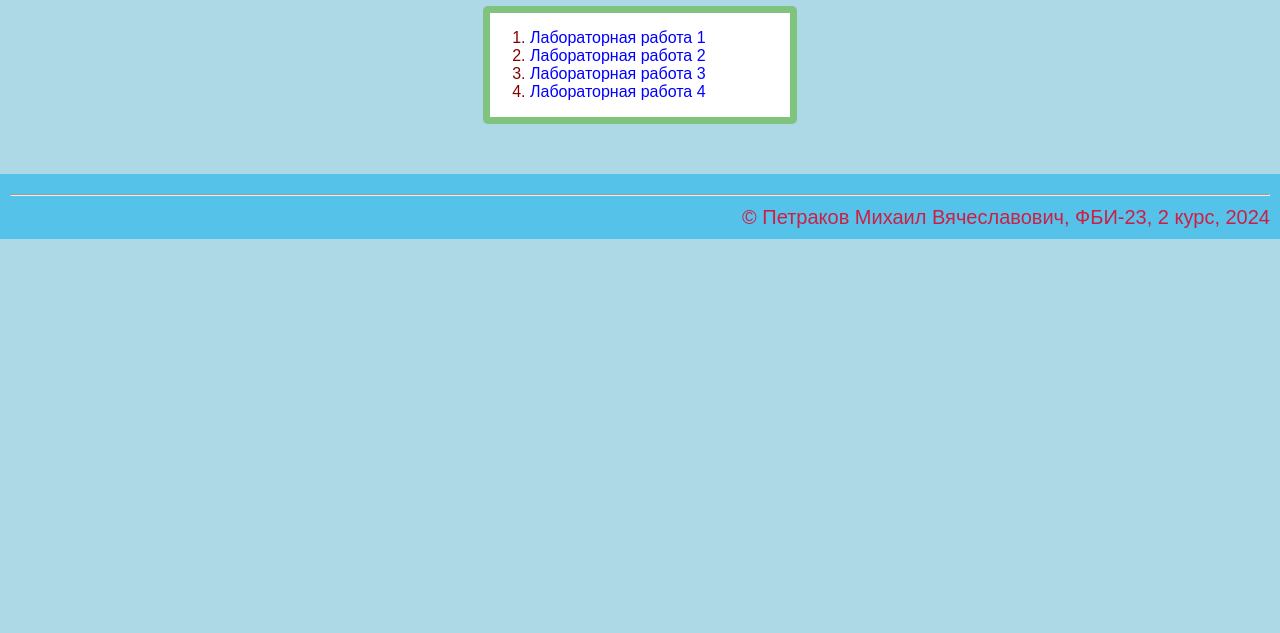
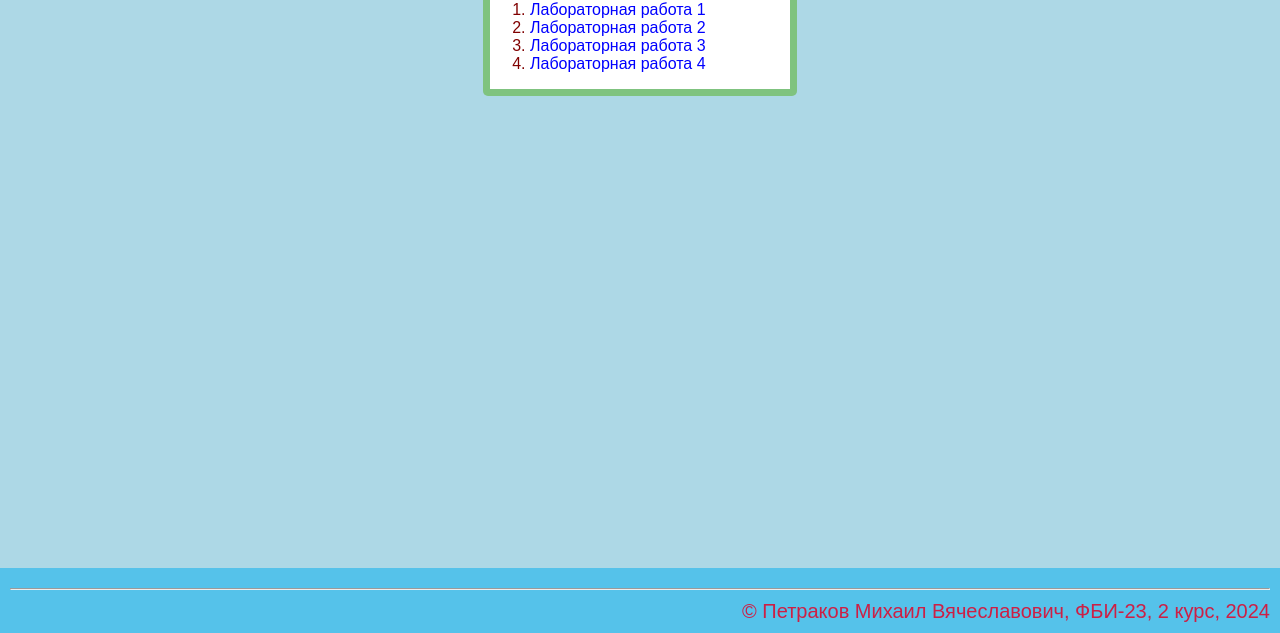
Before and after one commit to mikhailpetrakov/web-front-labs, a plain HTML site: page index.html in a window 1280 px wide. Shown: the part 167-800 px from the top of the page. Drawn offline with Linux system fonts and the light colour scheme.

Commit message:
Статическое позиционирование

```diff
--- a/main.css
+++ b/main.css
@@ -13,7 +13,7 @@ header {
 }
 
 main {
-    margin: 50px;
+    margin: 10px 20px 45px;
 }
 
 footer {
@@ -22,6 +22,11 @@ footer {
     font-size: 20px;
     padding: 10px;
     text-align: right;
+    position: fixed;
+    bottom: 0;
+    right: 0;
+    left: 0;
+
 }
 
 div.menu {
```
